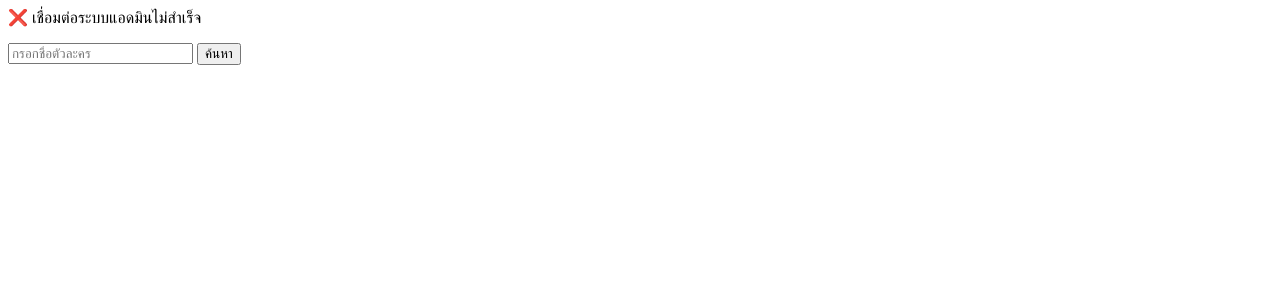
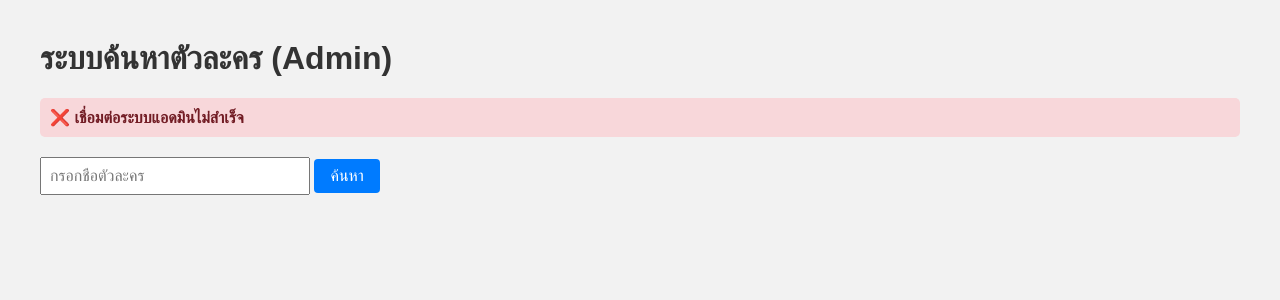
Before and after one commit to gardoffwhite/GG, a Flask app: page / in a window 1280 px wide. Shown: the top 300 px of the page. Run offline with Flask 2, Linux system fonts and the light colour scheme; data that the repository does not hold is empty.

Commit message:
Update index.html

```diff
--- a/templates/index.html
+++ b/templates/index.html
@@ -1,12 +1,102 @@
+<!DOCTYPE html>
+<html lang="th">
+<head>
+    <meta charset="UTF-8">
+    <title>Nage Warzone - ค้นหาตัวละคร</title>
+    <style>
+        body {
+            font-family: "Sarabun", sans-serif;
+            margin: 40px;
+            background-color: #f2f2f2;
+        }
+        h1 {
+            color: #333;
+        }
+        .status {
+            padding: 10px;
+            margin-bottom: 20px;
+            border-radius: 5px;
+            font-weight: bold;
+        }
+        .status.success {
+            background-color: #d4edda;
+            color: #155724;
+        }
+        .status.error {
+            background-color: #f8d7da;
+            color: #721c24;
+        }
+        form {
+            margin-bottom: 20px;
+        }
+        input[type="text"] {
+            padding: 8px;
+            width: 250px;
+            font-size: 16px;
+        }
+        button {
+            padding: 8px 16px;
+            font-size: 16px;
+            background-color: #007bff;
+            color: white;
+            border: none;
+            border-radius: 4px;
+            cursor: pointer;
+        }
+        table {
+            width: 600px;
+            border-collapse: collapse;
+            margin-top: 20px;
+            background-color: white;
+        }
+        th, td {
+            border: 1px solid #ccc;
+            padding: 8px 12px;
+            text-align: left;
+        }
+        th {
+            background-color: #007bff;
+            color: white;
+        }
+    </style>
+</head>
+<body>
+
+    <h1>ระบบค้นหาตัวละคร (Admin)</h1>
+
     {% if status_message %}
-  <p>{{ status_message }}</p>
+        <div class="status {{ 'success' if '✅' in status_message else 'error' }}">
+            {{ status_message }}
+        </div>
     {% endif %}
 
     <form method="post">
-  <input type="text" name="charname" placeholder="กรอกชื่อตัวละคร">
+        <input type="text" name="charname" placeholder="กรอกชื่อตัวละคร" required>
         <button type="submit">ค้นหา</button>
     </form>
 
     {% if character_data %}
-  <pre>{{ character_data }}</pre>
+        {% if character_data.error %}
+            <div class="status error">{{ character_data.error }}</div>
+        {% else %}
+            <table>
+                <thead>
+                    <tr>
+                        <th>ข้อมูล</th>
+                        <th>ค่า</th>
+                    </tr>
+                </thead>
+                <tbody>
+                    {% for key, value in character_data.items() %}
+                        <tr>
+                            <td>{{ key }}</td>
+                            <td>{{ value }}</td>
+                        </tr>
+                    {% endfor %}
+                </tbody>
+            </table>
         {% endif %}
+    {% endif %}
+
+</body>
+</html>
```
Lines whose indentation alone changed are shown as unchanged.
